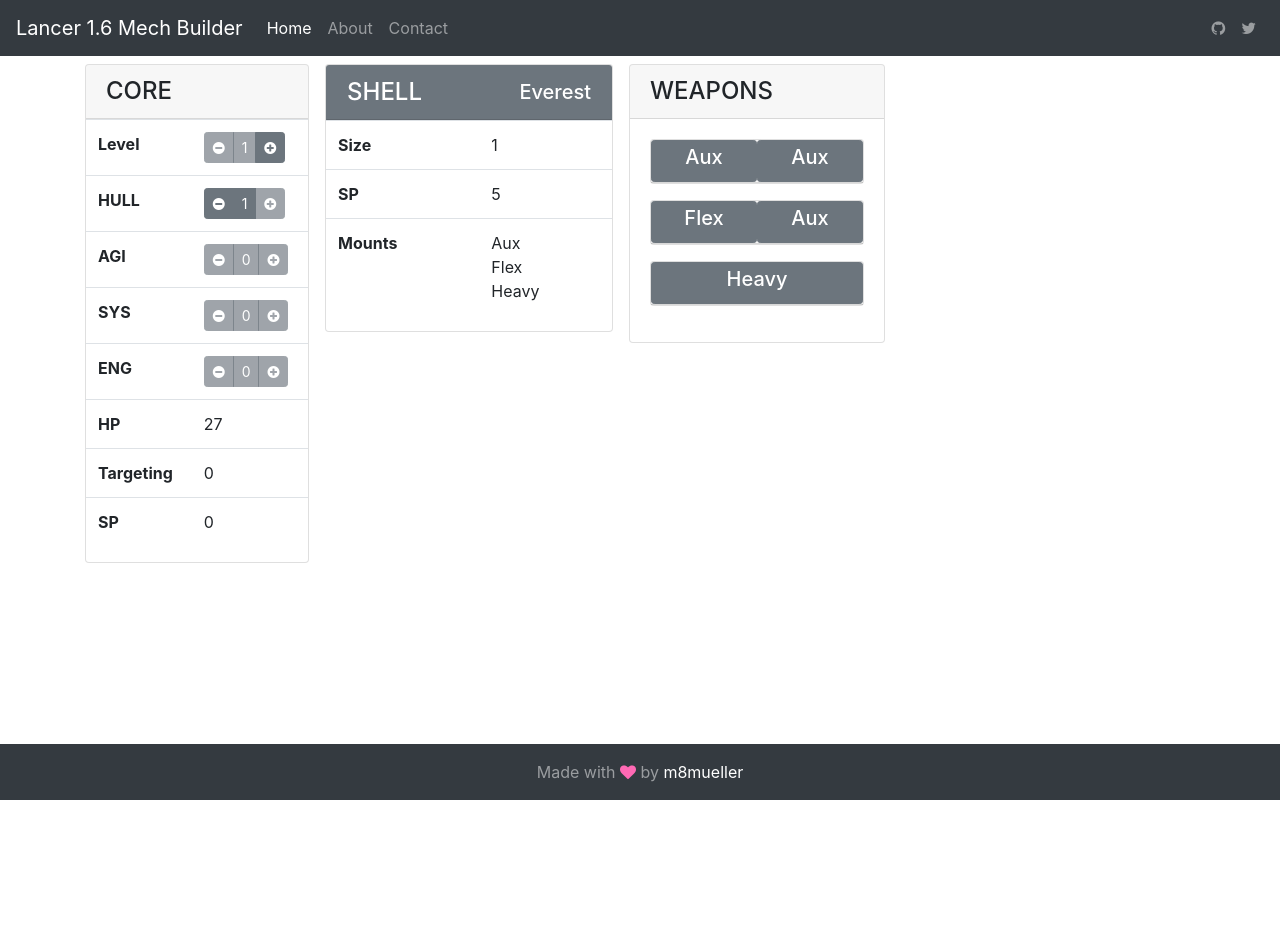
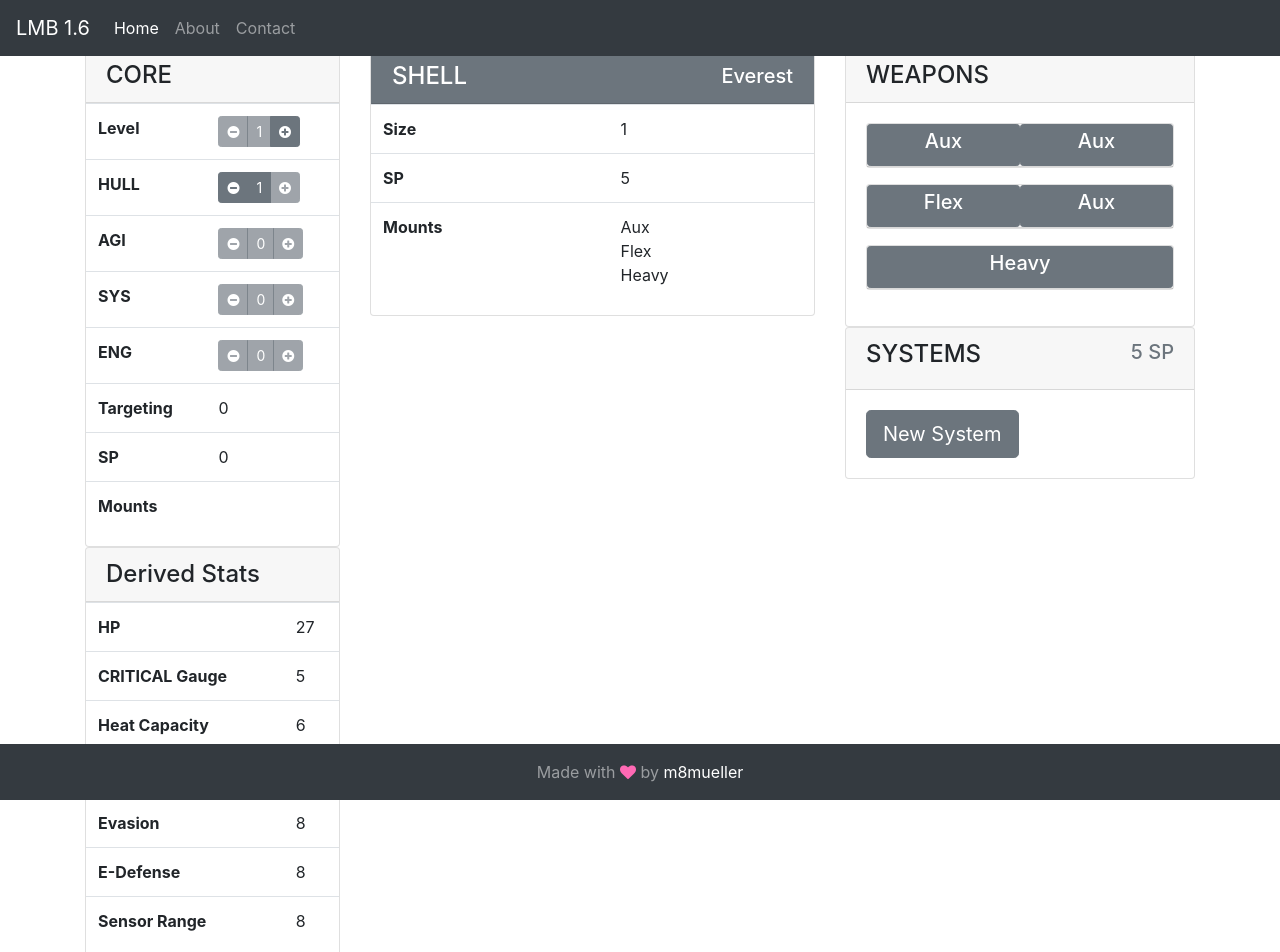
Before and after one commit to M8Mueller/lancer-mech-builder, an Angular app: page / in a window 1280 px wide. Shown: the top 952 px of the page. Before the commit the page ends 800 px from the top, so only its background shows below. Built offline with nearby package versions, Linux system fonts and the light colour scheme.

Commit message:
layout and styling

```diff
--- a/src/app/mech-builder/mech-builder.component.css
+++ b/src/app/mech-builder/mech-builder.component.css
@@ -7,6 +7,9 @@
   border-color: #545b62;
 }
 
+.pointer {
+  cursor: pointer;
+}
 
 .card-fixed-xs {
   width: 10rem;
--- a/src/app/mech-builder/mech-builder.component.html
+++ b/src/app/mech-builder/mech-builder.component.html
@@ -1,9 +1,11 @@
 <div class="row">
-  <div class="col-12 mt-3">
-    <div class="d-flex mb-5">
   <!-- CORE -->
-      <div>
-        <div class="card card-fixed mr-3">
+  <div class="col-xs-12 col-md-5 col-lg-3">
+
+    <div class="row">
+      <div class="col-sm-6 col-md-12">
+
+        <div class="card">
           <h4 class="card-header">CORE</h4>
           <table class="table">
             <tr>
@@ -14,7 +16,7 @@
                     <i class="fa fa-minus-circle"></i>
                   </button>
                   <button type="button" class="btn btn-secondary disabled" [disabled]="true">{{ level }}</button>
-                  <button type="button" class="btn btn-secondary" [ngClass]="" (click)="addLevel();">
+                  <button type="button" class="btn btn-secondary" [disabled]="level === 15" [ngClass]="{'disabled': level === 15}" (click)="addLevel();">
                     <i class="fa fa-plus-circle"></i>
                   </button>
                 </div>
@@ -81,10 +83,6 @@
               </td>
             </tr>
             <tr>
-              <th>HP</th>
-              <td>{{ core.hp }}</td>
-            </tr>
-            <tr>
               <th>Targeting</th>
               <td>{{ core.targeting || 0}}</td>
             </tr>
@@ -92,17 +90,70 @@
               <th>SP</th>
               <td>{{ core.sp || 0}}</td>
             </tr>
-            <tr *ngIf="core.mounts.length > 0">
+            <tr>
               <th>Mounts</th>
               <td><div *ngFor="let mount of core.mounts">{{ mount.type }}</div></td>
             </tr>
           </table>
         </div>
       </div>
+
+      <div class="col-sm-6 col-md-12">
+
+        <div class="card">
+          <h4 class="card-header">Derived Stats</h4>
+          <table class="table">
+            <tr>
+              <th>HP</th>
+              <td>{{ core.hp }}</td>
+            </tr>
+            <tr>
+              <th>CRITICAL Gauge</th>
+              <td>{{ 4 + core.hull }}</td>
+            </tr>
+            <tr>
+              <th>Heat Capacity</th>
+              <td>{{ 6 + core.engineering + (core.heatCap || 0) }}</td>
+            </tr>
+            <tr>
+              <th>Speed</th>
+              <td>{{ 5 + core.agility }}</td>
+            </tr>
+            <tr>
+              <th>Evasion</th>
+              <td>{{ 8 + core.agility }}</td>
+            </tr>
+            <tr>
+              <th>E-Defense</th>
+              <td>{{ 8 + core.systems }}</td>
+            </tr>
+            <tr>
+              <th>Sensor Range</th>
+              <td>{{ 8 + core.systems }}</td>
+            </tr>
+          </table>
+        </div>
+
+      </div>
+
+      <div class="col-sm-12">
+
+        <div class="card">
+          <h4 class="card-header">CORE Bonuses</h4>
+          <div class="card-body">
+            Bonuses go here
+          </div>
+        </div>
+
+      </div>
+    </div>
+  </div>
   <!-- CORE -->
+
   <!-- SHELL -->
-      <div>
-        <div class="card card-fixed-xl mr-3">
+  <div class="col-xs-12 col-md-7 col-lg-5 col-xl-5">
+
+    <div class="card">
       <button class="btn btn-secondary btn-sm card-header d-flex justify-content-between" (click)="browseShells()"><h4 class="mb-0">SHELL</h4><h5 class="mb-0 align-self-center">{{ shell.name }}</h5></button>
       <table class="table">
         <tr>
@@ -166,21 +217,26 @@
           <td><div *ngFor="let mount of shell.mounts">{{ mount.type }}</div></td>
         </tr>
       </table>
-          <div class="card-body text-justify" *ngIf="shell.shellSystem">
-            <h6 class="card-subtitle mb-2 text-muted">SHELL System</h6>
+    </div>
+
+    <div class="card" *ngIf="shell.shellSystem">
+      <h4 class="card-header">SHELL System</h4>
+      <div class="card-body text-justify">
         <h5 class="card-title">{{ shell.shellSystem.name }}</h5>
-            <h6 class="card-title">Passive</h6>
+        <h6 class="card-subtitle text-muted mb-2">Passive</h6>
         <p class="card-text">{{ shell.shellSystem.passive }}</p>
-            <h6 class="card-title">Active</h6>
-            <h6 class="card-subtitle mb-2 text-muted">{{ shell.shellSystem.active.name }}</h6>
+        <h5 class="card-title">{{ shell.shellSystem.active.name }}</h5>
+        <h6 class="card-subtitle text-muted mb-2">Active</h6>
         <p class="card-text">{{ shell.shellSystem.active.description }}</p>
       </div>
     </div>
   </div>
   <!-- SHELL -->
-      <!-- WEAPONS -->
-      <div class="mr-3 mb-5">
-        <div class="card card-fixed-lg">
+
+  <!-- WEAPONS/SYSTEMS -->
+  <div class="col-xs-12 col-lg-4 col-xl-4">
+
+        <div class="card">
           <h4 class="card-header">WEAPONS</h4>
           <div class="card-body">
             <div *ngFor="let mount of shell.mounts; let i = index;">
@@ -194,7 +250,10 @@
                   </button>
                 </div>
                 <div class="card-body" *ngIf="mount.weapon">
+                  <div class="d-flex justify-content-between">
                     <h6 class="card-subtitle mb-2 text-muted">{{ mount.weapon.corp }}</h6>
+                    <h6 class="card-subtitle mb-2 text-muted" (click)="mountWeapon(null, { type: mount.type, index: i })"><i class="fa fa-times pointer"></i></h6>
+                  </div>
                   <h5 class="card-title h5">{{ mount.weapon.name }}</h5>
                 </div>
                 <table class="table" *ngIf="mount.weapon">
@@ -218,7 +277,7 @@
                 <div class="card-body" *ngIf="mount.auxWeapon">
                   <div class="d-flex justify-content-between">
                     <h6 class="card-subtitle mb-2 text-muted">{{ mount.auxWeapon.corp }}</h6>
-                    <h6 class="card-subtitle mb-2 text-muted">ALT</h6>
+                    <h6 class="card-subtitle mb-2 text-muted">ALT <span (click)="mountWeapon(null, { type: 'Aux', index: i, aux: true })"><i class="fa fa-times pointer"></i></span></h6>
                   </div>
                   <h5 class="card-title h5">{{ mount.auxWeapon.name }}</h5>
                 </div>
@@ -226,31 +285,16 @@
             </div>
           </div>
         </div>
-      </div>
-      <!-- WEAPONS -->
 
-      <!-- <div class="d-flex flex-column">
-        <div class="d-flex justify-content-between">
-          <h4 class="h4">Systems</h4><h5 class="h5">SP: {{ shell.sp + core.sp }}</h5>
-        </div>
-        <div class="card mb-3" style="width: 12rem;" *ngFor="let mount of shell.mounts; let i = index;">
-          <h5 class="card-header">{{ mount.type }}</h5>
-          <div class="card-body d-flex justify-content-between">
-            <button class="btn btn-secondary" (click)="browseWeapons(mount, i)" style="width: 4rem; height: 4rem;">Equip</button>
-            <button class="btn btn-secondary" [ngClass]="{'disabled': mount.weapon?.mount !== 'Aux'}" *ngIf="mount.type === 'Flex' || mount.type === 'Aux'" (click)="browseWeapons(mount, i)" style="width: 4rem; height: 4rem;">Equip</button>
+        <div class="card">
+          <div class="card-header d-flex justify-content-between"><h4>SYSTEMS</h4><h5 class="text-muted">{{ shell.sp + core.sp }} SP</h5></div>
+          <div class="card-body">
+            <button class="btn btn-secondary btn-lg">New System</button>
           </div>
         </div>
 
-        <div class="card mb-3" style="width: 12rem;" *ngFor="let mount of core.mounts; let i = index;">
-          <h5 class="card-header">{{ mount.type }}</h5>
-          <div class="card-body d-flex justify-content-between">
-            <button class="btn btn-secondary" (click)="browseWeapons(mount, i)" style="width: 4rem; height: 4rem;">Equip</button>
-            <button class="btn btn-secondary" (click)="browseWeapons(mount, i)" style="width: 4rem; height: 4rem;">Equip</button>
   </div>
-        </div>
-      </div> -->
-    </div>
-  </div>
+  <!-- WEAPONS/SYSTEMS -->
 </div>
 
 <div class="fixed-bottom border-top p-3 item-selector">
@@ -262,7 +306,7 @@
 
   <div class="mb-5" *ngIf="showWeapons" style="width: 33rem;">
     <button class="btn btn-secondary mr-2 mb-2" (click)="mountWeapon(null, activeMount);">
-      Empty
+      <i class="fa fa-times"></i>
     </button>
     <button class="btn btn-secondary mr-2 mb-2" *ngFor="let weapon of availableWeapons" [ngClass]="{'disabled': !canMount(weapon, activeMount)}" (click)="mountWeapon(weapon, activeMount);">
       {{ weapon.corp }} {{ weapon.name }}
--- a/src/app/ui/header/header.component.html
+++ b/src/app/ui/header/header.component.html
@@ -1,13 +1,19 @@
-<nav class="navbar fixed-top navbar-dark bg-dark">
-  <a class="navbar-brand" href="/">Lancer 1.6 Mech Builder</a>
-  <div class="navbar-expand mr-auto">
-    <div class="navbar-nav">
+<nav class="navbar navbar-expand-sm fixed-top navbar-dark bg-dark">
+  <a class="navbar-brand" href="/">LMB 1.6</a>
+
+  <button class="navbar-toggler" type="button" data-toggle="collapse" data-target="#mainNav" aria-controls="mainNav" aria-expanded="false" aria-label="Toggle navigation">
+    <span class="navbar-toggler-icon"></span>
+  </button>
+
+  <div class="collapse navbar-collapse" id="mainNav">
+    <div class="navbar-nav mr-auto">
       <a class="nav-item nav-link active" href="#">Home</a>
       <a class="nav-item nav-link" href="#">About</a>
       <a class="nav-item nav-link" href="#">Contact</a>
     </div>
   </div>
-  <div class="navbar-expand m1-auto navbar-nav">
+
+  <!-- <div class="m1-auto navbar-nav">
     <div class="navbar-nav">
       <a class="nav-item nav-link" href="" target="_blank">
         <i class="fa fa-github"></i>
@@ -16,5 +22,5 @@
         <i class="fa fa-twitter"></i>
       </a>
     </div>
-  </div>
+  </div> -->
 </nav>
--- a/src/app/ui/layout/layout.component.html
+++ b/src/app/ui/layout/layout.component.html
@@ -1,5 +1,5 @@
 <app-header></app-header>
-<div class="container pt-5">
+<div class="container pt-5 pb-5">
   <ng-content></ng-content>
 </div>
 <app-footer></app-footer>
```
Lines whose indentation alone changed are shown as unchanged.
